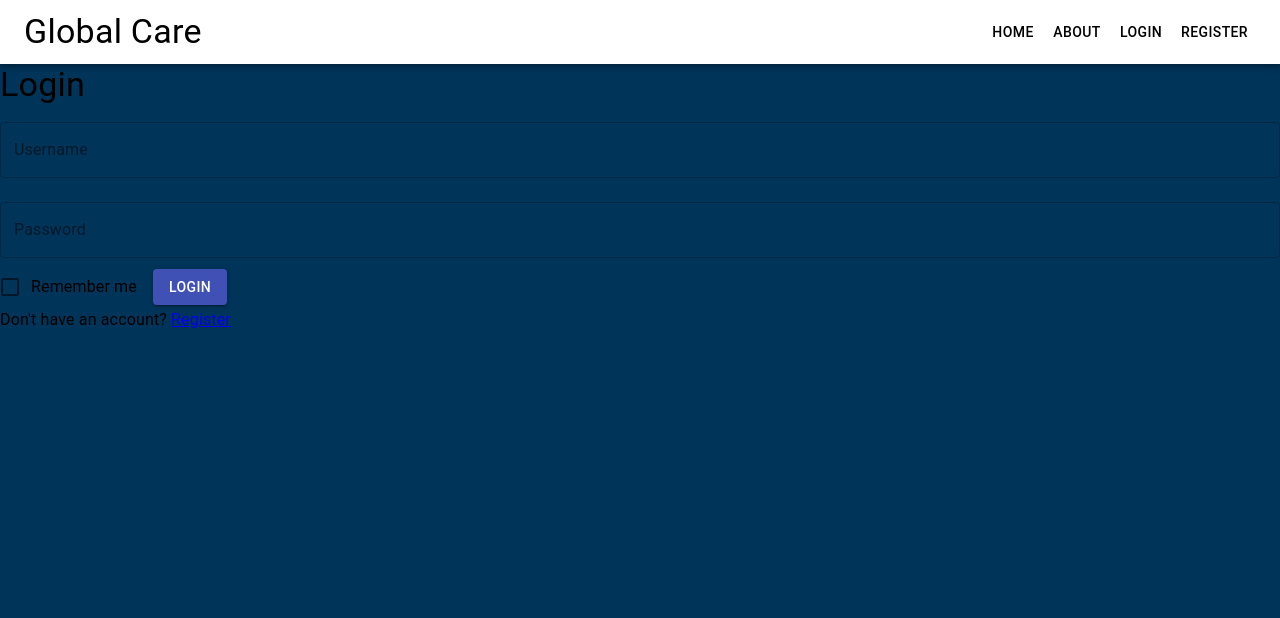
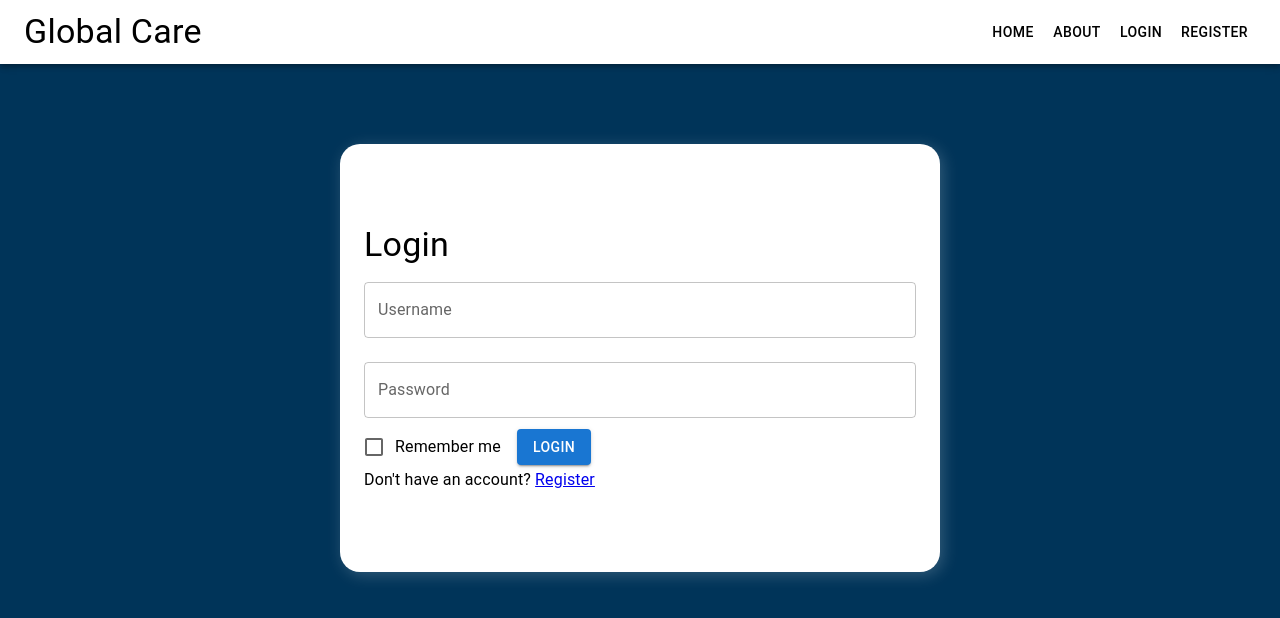
Before and after one commit to mourra950/Google-Solution, a React (Create React App) app in the folder myapp/: page /login in a window 1280 px wide. Shown: the top 618 px of the page. Built offline with nearby package versions, Linux system fonts and the light colour scheme.

Commit message:
fixed the mui core issue and added css to both form to fix styling iissues

```diff
--- a/myapp/src/pages/Login.js
+++ b/myapp/src/pages/Login.js
@@ -7,7 +7,9 @@ import {
   FormControlLabel,
   TextField,
   Typography,
-} from "@material-ui/core";
+  Container,
+} from "@mui/material";
+import "../styles/form.css";
 
 const Login = () => {
   const [username, setUsername] = useState("");
@@ -44,6 +46,7 @@ const Login = () => {
   };
 
   return (
+    <Container maxWidth="sm" className="container">
       <form onSubmit={handleSubmit}>
         <Typography variant="h4">Login</Typography>
         <TextField
@@ -83,6 +86,7 @@ const Login = () => {
           Don't have an account? <Link to="/register">Register</Link>
         </Typography>
       </form>
+    </Container>
   );
 };
 
--- a/myapp/src/pages/Register.js
+++ b/myapp/src/pages/Register.js
@@ -7,7 +7,9 @@ import {
   FormControlLabel,
   TextField,
   Typography,
-} from "@material-ui/core";
+  Container,
+} from "@mui/material";
+import "../styles/form.css";
 
 const Register = () => {
   const [fullName, setFullName] = useState("");
@@ -58,6 +60,7 @@ const Register = () => {
   };
 
   return (
+    <Container maxWidth="sm" className="container">
       <form onSubmit={handleSubmit}>
         <Typography variant="h4">Register</Typography>
         <TextField
@@ -120,6 +123,7 @@ const Register = () => {
           Already have an account? <Link to="/login">Login</Link>
         </Typography>
       </form>
+    </Container>
   );
 };
 
--- /dev/null
+++ b/myapp/src/styles/form.css
@@ -0,0 +1,17 @@
+.container {
+  display: flex;
+  flex-direction: column;
+  align-items: center;
+  justify-content: center;
+  height: 100%;
+  background-color: white;
+  padding: 5rem;
+  margin-top: 10vh;
+  border-radius: 20px;
+  box-shadow: 3px 3px 16px rgba(255, 255, 255, 0.2);
+}
+
+.form {
+  width: 100%;
+  margin: 0 auto;
+}
```
Lines whose indentation alone changed are shown as unchanged.
